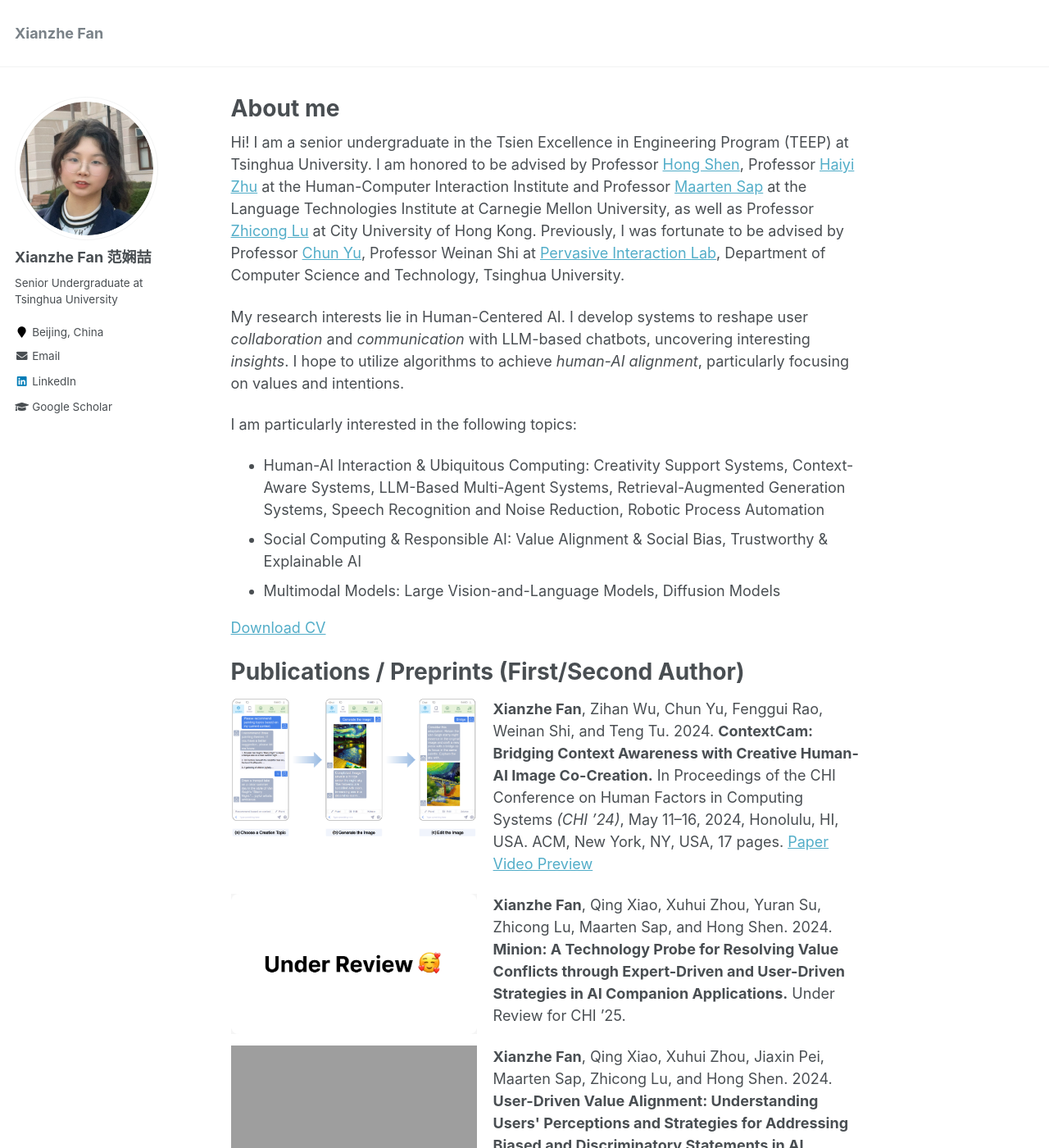
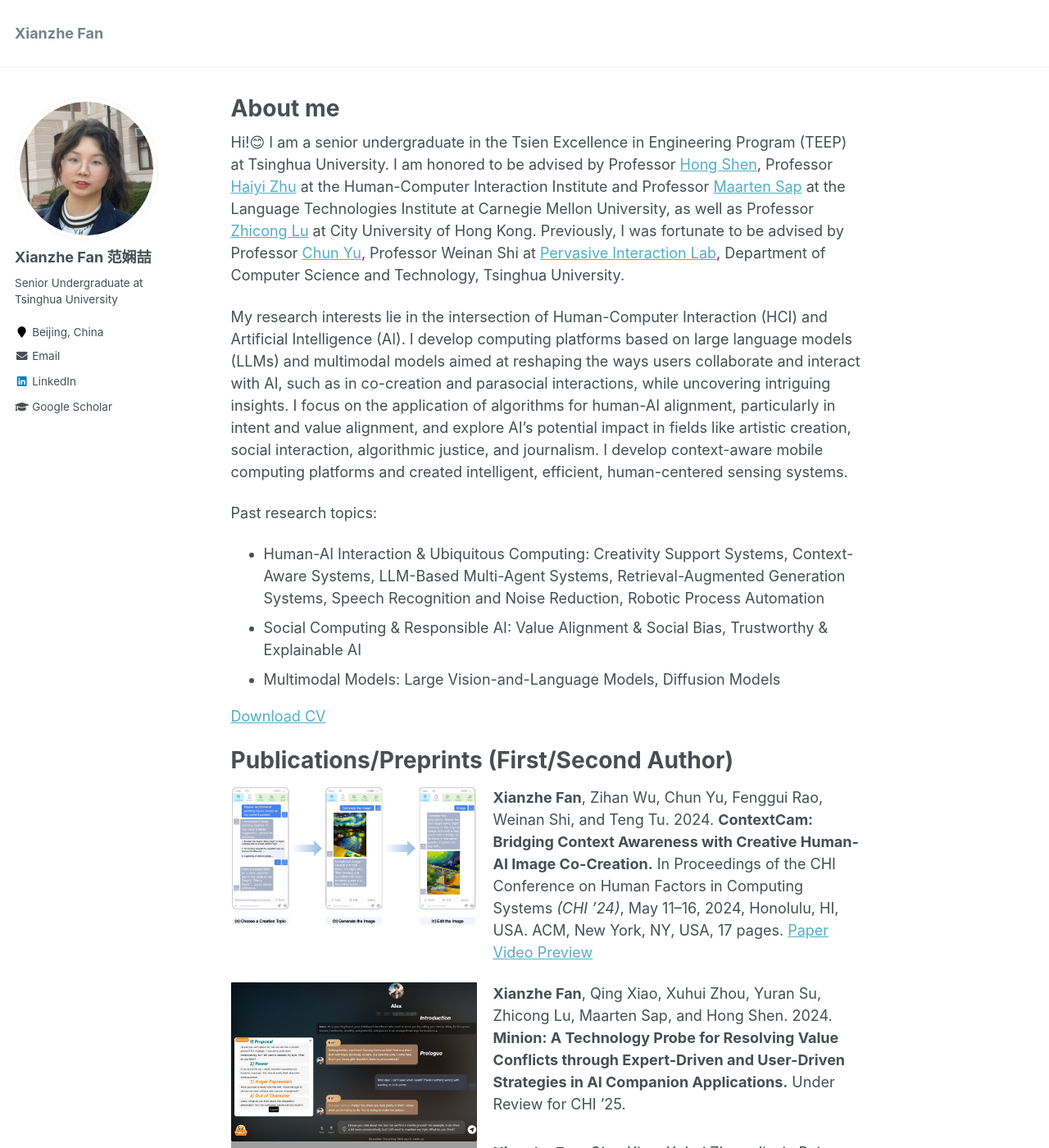
Before and after one commit to XianzheFan/XianzheFan.github.io, a Jekyll site: the page built from _pages/about.md, in a window 1280 px wide and 1400 px high. Shown: the whole window at 82% size. Built offline with Jekyll 4.4.1, drawn with Linux system fonts in a browser that asks for light colours.

Commit message:
Add files via upload

```diff
--- a/_pages/about.md
+++ b/_pages/about.md
@@ -8,22 +8,20 @@ redirect_from:
   - /about.html
 ---
 
-Hi! I am a senior undergraduate in the Tsien Excellence in Engineering Program (TEEP) at Tsinghua University.
+Hi!😊 I am a senior undergraduate in the Tsien Excellence in Engineering Program (TEEP) at Tsinghua University.
 I am honored to be advised by Professor [Hong Shen](https://www.andrew.cmu.edu/user/hongs/), Professor [Haiyi Zhu](https://haiyizhu.com/) at the Human-Computer Interaction Institute and Professor [Maarten Sap](https://maartensap.com/) at the Language Technologies Institute at Carnegie Mellon University, as well as Professor [Zhicong Lu](https://www.cs.cityu.edu.hk/~zhiconlu/) at City University of Hong Kong.
 Previously, I was fortunate to be advised by Professor [Chun Yu](https://pi.cs.tsinghua.edu.cn/lab/people/ChunYu/), Professor Weinan Shi at [Pervasive Interaction Lab](https://pi.cs.tsinghua.edu.cn/), Department of Computer Science and Technology, Tsinghua University.
 
+My research interests lie in the intersection of Human-Computer Interaction (HCI) and Artificial Intelligence (AI). I develop computing platforms based on large language models (LLMs) and multimodal models aimed at reshaping the ways users collaborate and interact with AI, such as in co-creation and parasocial interactions, while uncovering intriguing insights. I focus on the application of algorithms for human-AI alignment, particularly in intent and value alignment, and explore AI's potential impact in fields like artistic creation, social interaction, algorithmic justice, and journalism. I develop context-aware mobile computing platforms and created intelligent, efficient, human-centered sensing systems.
 
-My research interests lie in Human-Centered AI.
-I develop systems to reshape user *collaboration* and *communication* with LLM-based chatbots, uncovering interesting *insights*. I hope to utilize algorithms to achieve *human-AI alignment*, particularly focusing on values and intentions.
-
-I am particularly interested in the following topics:
+Past research topics:
 * Human-AI Interaction & Ubiquitous Computing: Creativity Support Systems, Context-Aware Systems, LLM-Based Multi-Agent Systems, Retrieval-Augmented Generation Systems, Speech Recognition and Noise Reduction, Robotic Process Automation
 * Social Computing & Responsible AI: Value Alignment & Social Bias, Trustworthy & Explainable AI
 * Multimodal Models: Large Vision-and-Language Models, Diffusion Models
 
 [Download CV](https://xianzhefan.github.io/files/CV.pdf)
 
-Publications / Preprints (First/Second Author)
+Publications/Preprints (First/Second Author)
 ======
 <div style="display: flex; align-items: flex-start; margin-bottom: 0px;">
   <img src="https://xianzhefan.github.io/images/contextcam.png" alt="paper image" style="width: 300px; margin-right: 20px; margin-top: 0px;">
@@ -32,7 +30,7 @@ Publications / Preprints (First/Second Author)
   </div>
 </div>
 <div style="display: flex; align-items: flex-start; margin-bottom: 0px;">
-  <img src="https://xianzhefan.github.io/images/under_review.png" alt="paper image" style="width: 300px; margin-right: 20px; margin-top: 0px;">
+  <img src="https://xianzhefan.github.io/images/minion.png" alt="paper image" style="width: 300px; margin-right: 20px; margin-top: 0px;">
   <div>
     <p><strong>Xianzhe Fan</strong>, Qing Xiao, Xuhui Zhou, Yuran Su, Zhicong Lu, Maarten Sap, and Hong Shen. 2024. <strong>Minion: A Technology Probe for Resolving Value Conflicts through Expert-Driven and User-Driven Strategies in AI Companion Applications.</strong> Under Review for CHI ’25.</p>
   </div>
@@ -40,7 +38,7 @@ Publications / Preprints (First/Second Author)
 <div style="display: flex; align-items: flex-start; margin-bottom: 0px;">
   <img src="https://xianzhefan.github.io/images/user_driven.png" alt="paper image" style="width: 300px; margin-right: 20px; margin-top: 0px;">
   <div>
-    <p><strong>Xianzhe Fan</strong>, Qing Xiao, Xuhui Zhou, Jiaxin Pei, Maarten Sap, Zhicong Lu, and Hong Shen. 2024. <strong>User-Driven Value Alignment: Understanding Users' Perceptions and Strategies for Addressing Biased and Discriminatory Statements in AI Companions.</strong> Under Review for CHI ’25. <a href="https://arxiv.org/abs/2409.00862">Paper</a></p>
+    <p><strong>Xianzhe Fan</strong>, Qing Xiao, Xuhui Zhou, Jiaxin Pei, Maarten Sap, Zhicong Lu, and Hong Shen. 2024. <strong>User-Driven Value Alignment: Understanding Users' Perceptions and Strategies for Addressing Biased and Discriminatory Statements in AI Companions.</strong> Under Review for CHI ’25.</p>
   </div>
 </div>
 <div style="display: flex; align-items: flex-start; margin-bottom: 0px;">
```
Also changed, not shown: other parts of _pages/about.md (+3 -0 lines).
